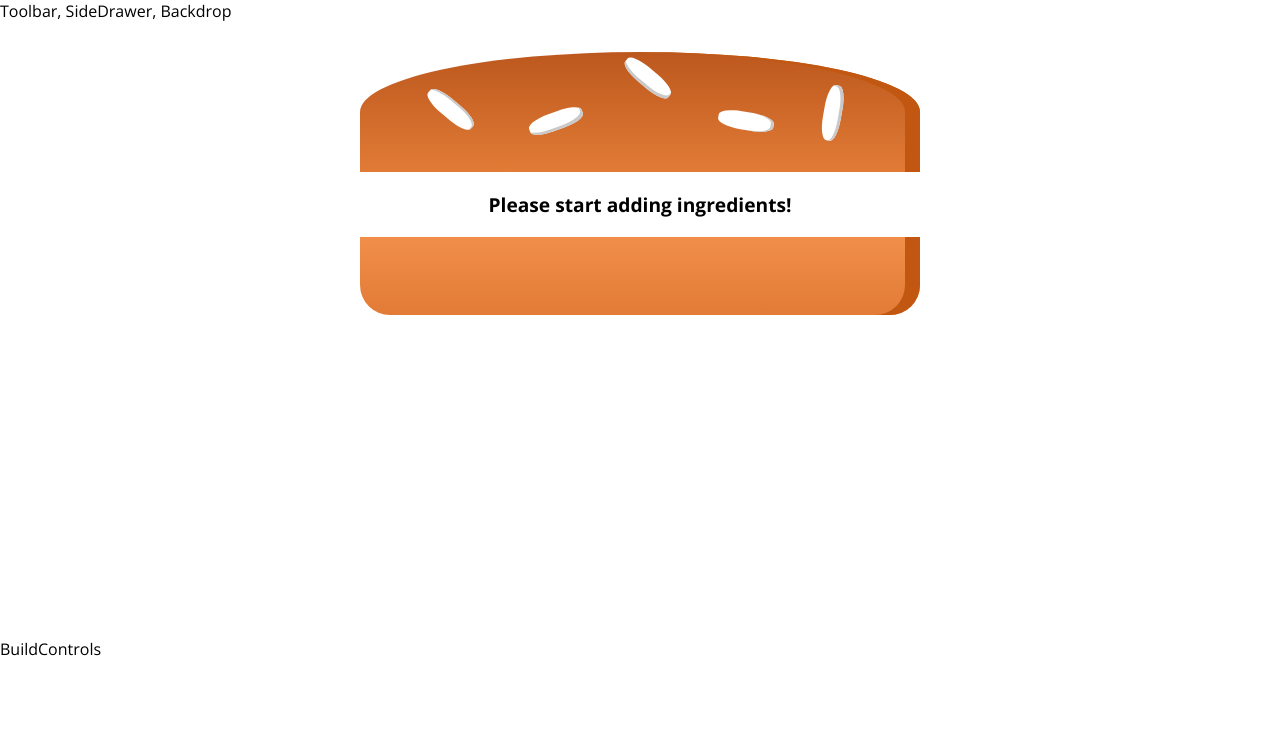
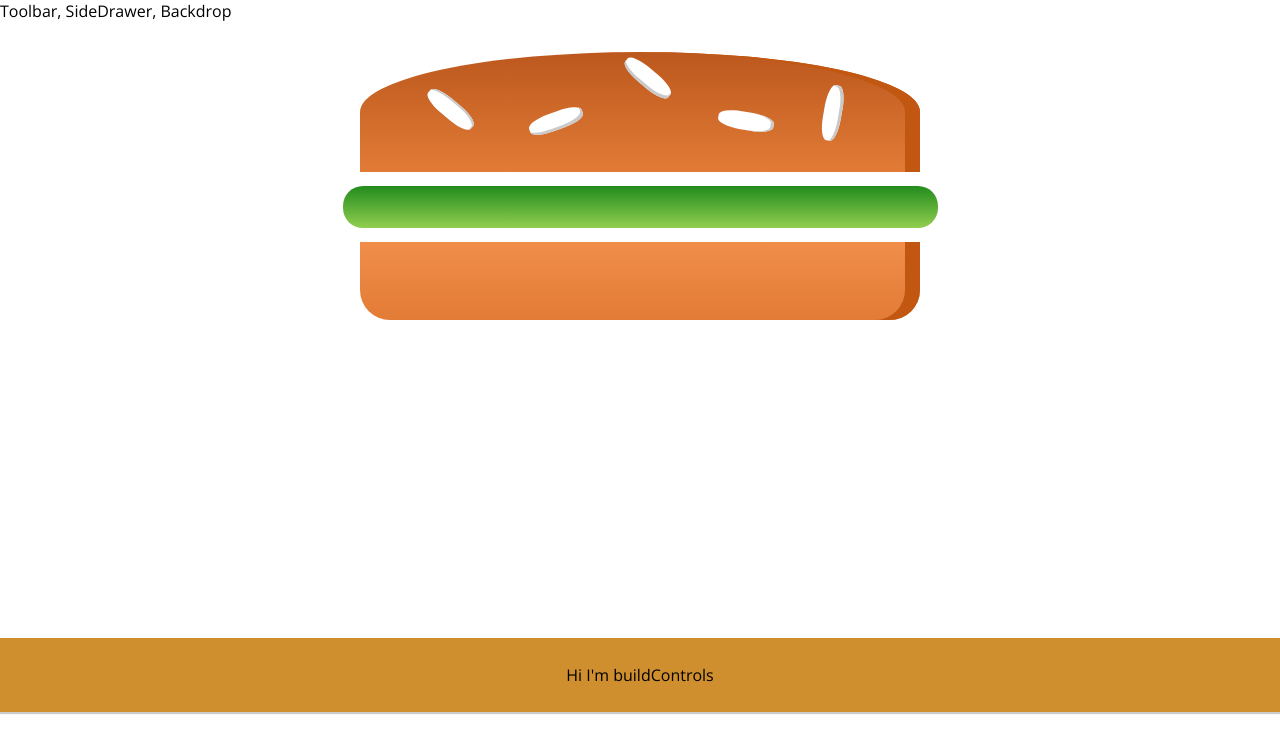
Before and after one commit to aakashjhawar/my-burger-app, a React (Create React App) app: page / in a window 1280 px wide. Shown: the top 752 px of the page. Built offline with nearby package versions, Linux system fonts and the light colour scheme.

Commit message:
Added BuildControls

```diff
--- /dev/null
+++ b/src/components/Burger/BuildControls/BuildControls.js
@@ -0,0 +1,10 @@
+import React from 'react';
+import classes from './BuildControls.module.css';
+
+const buildControls = (props) => (
+  <div className={classes.BuildControls}>
+    <p>Hi I'm buildControls</p>
+  </div>
+);
+
+export default buildControls;
--- /dev/null
+++ b/src/components/Burger/BuildControls/BuildControls.module.css
@@ -0,0 +1,10 @@
+.BuildControls {
+  width: 100%;
+  background-color: #CF8F2E;
+  display: flex;
+  flex-flow: column;
+  align-items: center;
+  box-shadow: 0 2px 1px #ccc;
+  margin: auto;
+  padding: 10px 0
+}
--- a/src/containers/BurgerBuilder/BurgerBuilder.js
+++ b/src/containers/BurgerBuilder/BurgerBuilder.js
@@ -1,6 +1,7 @@
 import React, {Component} from 'react';
 import Aux from '../../hoc/Aux';
 import Burger from '../../components/Burger/Burger';
+import BuildControls from '../../components/Burger/BuildControls/BuildControls';
 
 class BurgerBuilder extends Component {
    // constructor(props) {
@@ -10,7 +11,7 @@ class BurgerBuilder extends Component {
 
   state = {
     ingredients: {
-      salad: 0,
+      salad: 1,
       bacon: 0,
       cheese: 0,
       meat: 0
@@ -21,7 +22,7 @@ class BurgerBuilder extends Component {
     return (
       <Aux>
         <Burger ingredients={this.state.ingredients}/>
-        <div>BuildControls</div>
+        <BuildControls />
       </Aux>
     );
   }
```
